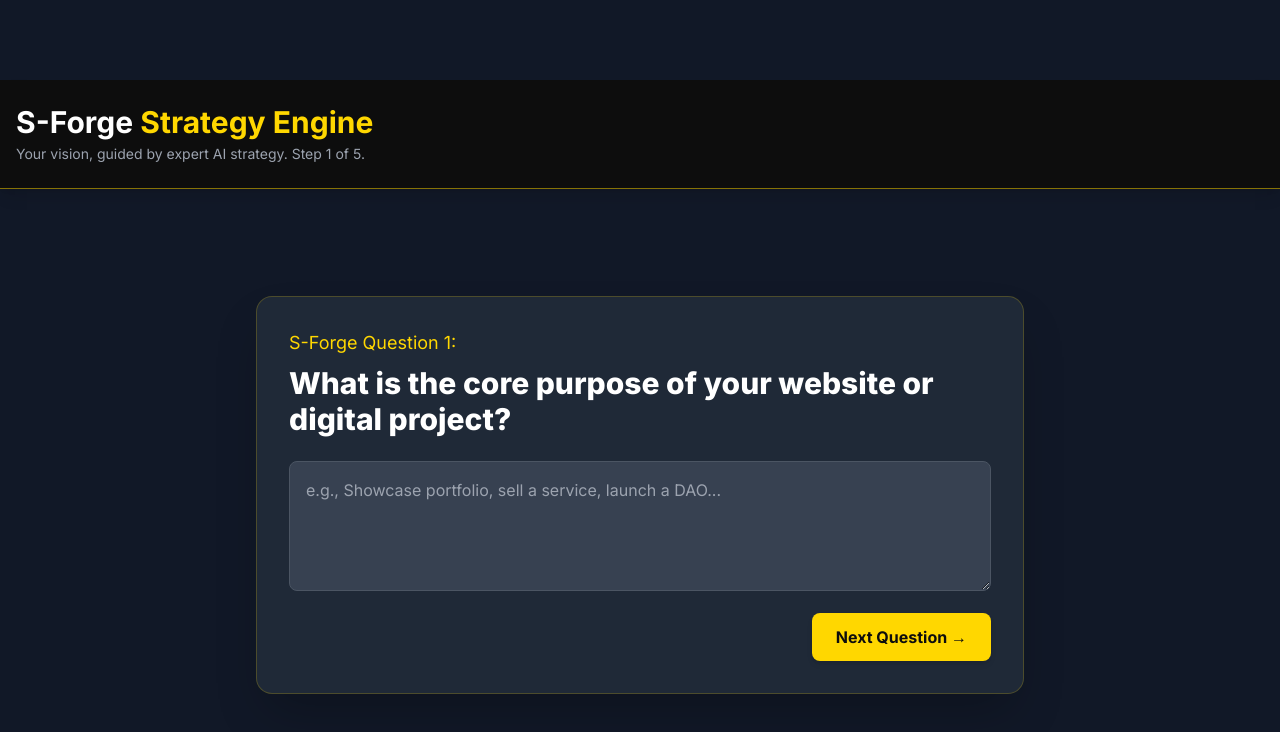
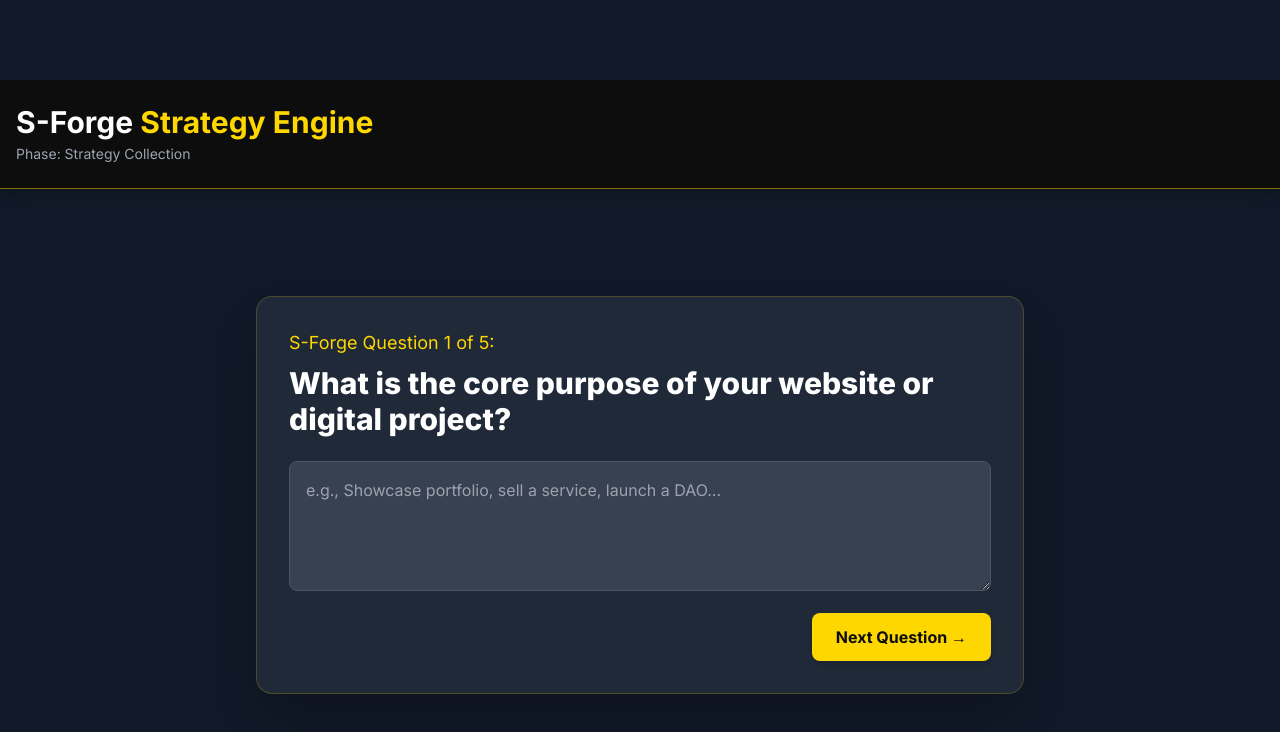
Before and after one commit to Solomough/s-forge, a React (Vite) app: page / in a window 1280 px wide. Both pictures are taken after a click on the button "Launch Strategy Engine Demo". Shown: the top 732 px of the page. Built offline with nearby package versions, Linux system fonts and the light colour scheme.

Commit message:
Update StrategyInterface.jsx

```diff
--- a/src/components/StrategyInterface.jsx
+++ b/src/components/StrategyInterface.jsx
@@ -16,24 +16,36 @@ const promptVariants = {
 };
 
 const StrategyInterface = () => {
-  const [currentStep, setCurrentStep] = useState(0);
+  const [currentStep, setCurrentStep] = useState(0); // 0-4 are questions
   const [answers, setAnswers] = useState({});
   const [isProcessing, setIsProcessing] = useState(false);
+  const [isBlueprintReady, setIsBlueprintReady] = useState(false); // New state for final transition
 
   const currentQuestion = strategyQuestions[currentStep];
 
   const handleNext = (e) => {
     e.preventDefault();
-    if (currentStep < strategyQuestions.length) {
+
+    // Check if current answer is empty before proceeding
+    if (currentStep < strategyQuestions.length && !answers[currentQuestion.id]) {
+      alert("Please provide an answer before moving to the next question.");
+      return;
+    }
+
+    if (currentStep < strategyQuestions.length - 1) {
+      // Move to the next question
       setCurrentStep(prev => prev + 1);
-    } else {
-      // Logic for final project generation
+    } else if (currentStep === strategyQuestions.length - 1) {
+      // Final question answered: Start Processing Phase
       setIsProcessing(true);
+      console.log("[STRATEGY ENGINE] Final Answers:", answers);
+
+      // Simulate backend processing time for the Project Blueprint
       setTimeout(() => {
         setIsProcessing(false);
-        alert("Strategy Complete! The Build Engine is now ready to generate your blueprint.");
-        // In a real app, this would trigger the backend generation process
-      }, 2000);
+        setIsBlueprintReady(true);
+        console.log("[STRATEGY ENGINE] Project Blueprint Generated. Ready for Build Engine.");
+      }, 3500); // 3.5 second simulated processing time
     }
   };
 
@@ -44,25 +56,64 @@ const StrategyInterface = () => {
     });
   };
 
-  return (
-    <div className="min-h-screen bg-gray-900 text-s-background flex flex-col pt-20">
+  // Placeholder for triggering the next phase (Build Engine)
+  const launchBuildCanvas = () => {
+      alert("Launching Build Canvas! (Simulation). In a real application, the generated code files would now appear in the editor.");
+      console.log("[S-FORGE] Transitioning to Build Canvas with Blueprint Data.");
+  }
 
-      {/* Strategy Header */}
-      <header className="py-6 bg-s-primary shadow-lg border-b border-s-accent/50">
-        <div className="container mx-auto px-4">
-          <h1 className="text-3xl font-bold text-s-accent">
-            <span className="text-s-background">S-Forge</span> Strategy Engine
-          </h1>
-          <p className="text-sm text-gray-400 mt-1">Your vision, guided by expert AI strategy. Step {Math.min(currentStep + 1, strategyQuestions.length)} of {strategyQuestions.length}.</p>
-        </div>
-      </header>
 
-      {/* Main Conversational Area */}
-      <main className="flex-grow container mx-auto px-4 py-12 flex items-center justify-center">
-        <div className="w-full max-w-3xl bg-gray-800 p-8 rounded-2xl shadow-2xl border border-s-accent/20">
+  // --- Render Logic ---
+  const renderContent = () => {
+      if (isProcessing) {
+          // 1. Processing State
+          return (
+              <motion.div
+                key="processing"
+                variants={promptVariants}
+                initial="hidden"
+                animate="visible"
+                className="text-center"
+              >
+                <p className="text-s-accent text-2xl mb-4">⚙️ **Strategy Complete!**</p>
+                <h2 className="text-4xl font-extrabold text-s-background mb-6">
+                  Analyzing Data & Compiling Project Blueprint...
+                </h2>
+                <div className="mt-6 flex justify-center items-center space-x-4">
+                  <div className="animate-spin rounded-full h-8 w-8 border-b-4 border-s-accent"></div>
+                  <span className="text-s-accent text-xl font-medium">Please wait, forging excellence...</span>
+                </div>
+              </motion.div>
+          );
+      } else if (isBlueprintReady) {
+          // 2. Blueprint Ready State (Final CTA)
+          return (
+              <motion.div
+                key="summary"
+                variants={promptVariants}
+                initial="hidden"
+                animate="visible"
+                className="text-center"
+              >
+                <p className="text-s-accent text-2xl mb-4">✅ **Blueprint Ready: Output 1/3 Complete!**</p>
+                <h2 className="text-4xl font-extrabold text-s-background mb-6">
+                  Initiate the Build Engine
+                </h2>
+                <p className="text-gray-400 max-w-lg mx-auto">
+                  Your vision is clear. Click below to generate the pristine, file-by-file code based on your strategy.
+                </p>
 
-          <AnimatePresence mode="wait">
-            {currentStep < strategyQuestions.length ? (
+                <button
+                    onClick={launchBuildCanvas}
+                    className="mt-8 px-8 py-4 bg-s-accent text-s-primary font-bold rounded-lg shadow-xl hover:bg-opacity-90 transition duration-300 transform hover:scale-[1.05]"
+                >
+                    Launch Build Canvas →
+                </button>
+              </motion.div>
+          );
+      } else {
+          // 3. Question State
+          return (
               <motion.div
                 key={currentStep}
                 variants={promptVariants}
@@ -70,7 +121,7 @@ const StrategyInterface = () => {
                 animate="visible"
                 exit="hidden"
               >
-                <p className="text-s-accent text-lg mb-2 font-medium">S-Forge Question {currentStep + 1}:</p>
+                <p className="text-s-accent text-lg mb-2 font-medium">S-Forge Question {currentStep + 1} of {strategyQuestions.length}:</p>
                 <h2 className="text-3xl font-extrabold text-s-background mb-6">
                   {currentQuestion.prompt}
                 </h2>
@@ -87,52 +138,39 @@ const StrategyInterface = () => {
                   <div className="flex justify-end mt-4">
                     <button
                       type="submit"
-                      disabled={isProcessing}
-                      className="px-6 py-3 bg-s-accent text-s-primary font-bold rounded-lg shadow-md hover:bg-opacity-90 transition duration-300 disabled:opacity-50"
+                      className="px-6 py-3 bg-s-accent text-s-primary font-bold rounded-lg shadow-md hover:bg-opacity-90 transition duration-300"
                     >
                       {currentStep < strategyQuestions.length - 1 ? 'Next Question →' : 'Finalize Strategy'}
                     </button>
                   </div>
                 </form>
               </motion.div>
-            ) : (
-              <motion.div
-                key="summary"
-                variants={promptVariants}
-                initial="hidden"
-                animate="visible"
-                className="text-center"
-              >
-                <p className="text-s-accent text-2xl mb-4">✨ Strategy Complete!</p>
-                <h2 className="text-4xl font-extrabold text-s-background mb-6">
-                  Initiating Build Engine...
-                </h2>
-                <p className="text-gray-400">
-                  Your project blueprint is being compiled based on the focused data. Ready for the code generation phase.
-                </p>
+          );
+      }
+  }
 
-                {isProcessing && (
-                  <motion.div
-                    initial={{ opacity: 0 }}
-                    animate={{ opacity: 1 }}
-                    className="mt-6 flex justify-center items-center space-x-2"
-                  >
-                    <div className="animate-spin rounded-full h-5 w-5 border-b-2 border-s-accent"></div>
-                    <span className="text-s-accent">Processing excellence...</span>
-                  </motion.div>
-                )}
 
-                {!isProcessing && (
-                    <button
-                        onClick={() => alert("Simulating switch to Build Canvas UI...")}
-                        className="mt-8 px-8 py-4 bg-s-accent text-s-primary font-bold rounded-lg shadow-xl hover:bg-opacity-90 transition duration-300"
-                    >
-                        View Project Blueprint & Code Canvas
-                    </button>
-                )}
+  return (
+    <div className="min-h-screen bg-gray-900 text-s-background flex flex-col pt-20">
 
-              </motion.div>
-            )}
+      {/* Strategy Header */}
+      <header className="py-6 bg-s-primary shadow-lg border-b border-s-accent/50">
+        <div className="container mx-auto px-4">
+          <h1 className="text-3xl font-bold text-s-accent">
+            <span className="text-s-background">S-Forge</span> Strategy Engine
+          </h1>
+          <p className="text-sm text-gray-400 mt-1">
+            Phase: {isBlueprintReady ? 'Blueprint Ready' : isProcessing ? 'Processing' : `Strategy Collection`}
+          </p>
+        </div>
+      </header>
+
+      {/* Main Conversational Area */}
+      <main className="flex-grow container mx-auto px-4 py-12 flex items-center justify-center">
+        <div className="w-full max-w-3xl bg-gray-800 p-8 rounded-2xl shadow-2xl border border-s-accent/20">
+
+          <AnimatePresence mode="wait">
+            {renderContent()}
           </AnimatePresence>
         </div>
       </main>
```
